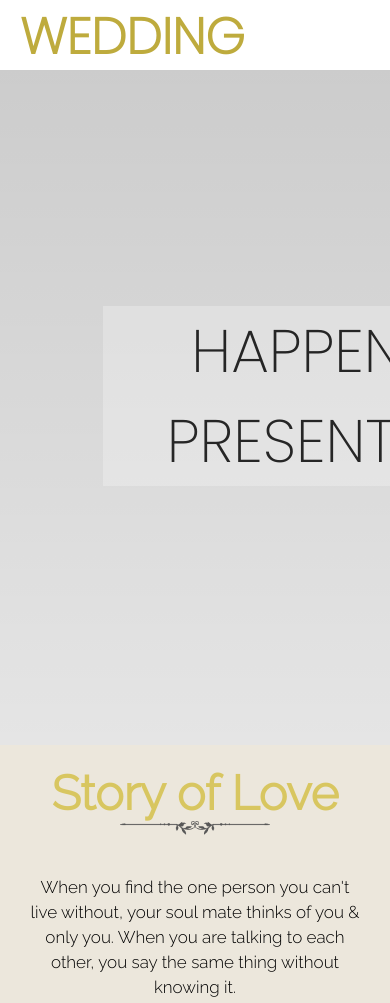
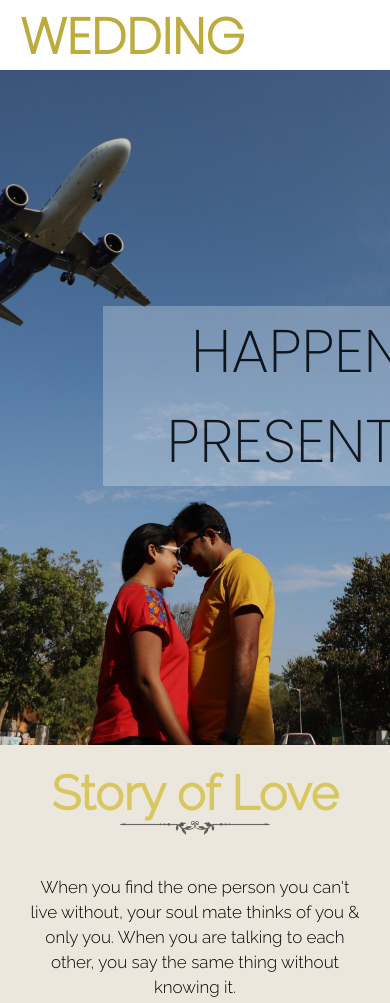
Before and after one commit to Gautam25Raj/Wedding, a plain HTML site: page index.html in a window 390 px wide. Shown: the top 1003 px of the page. Drawn offline with nearby package versions, Linux system fonts and the light colour scheme.

Commit message:
Update style.css

```diff
--- a/css/style.css
+++ b/css/style.css
@@ -442,8 +442,8 @@ header{
 @media (max-width:400px){
     header{
         height: 80vh;
-        background-image: -webkit-linear-gradient(rgba(0, 0, 0, 0.2), rgba(0, 0, 0, 0 ,0.1)), url(/img/long-photo-2.JPG);
-        background-image: linear-gradient(rgba(0, 0, 0, 0.2), rgba(0, 0, 0, 0.1)), url(/img/long-photo-2.JPG);
+        background-image: -webkit-linear-gradient(rgba(0, 0, 0, 0.2), rgba(0, 0, 0, 0 ,0.1)), url(/long-photo2.JPG);
+        background-image: linear-gradient(rgba(0, 0, 0, 0.2), rgba(0, 0, 0, 0.1)), url(/long-photo2.JPG);
     }
     .heading1,
     .heading3{
```
